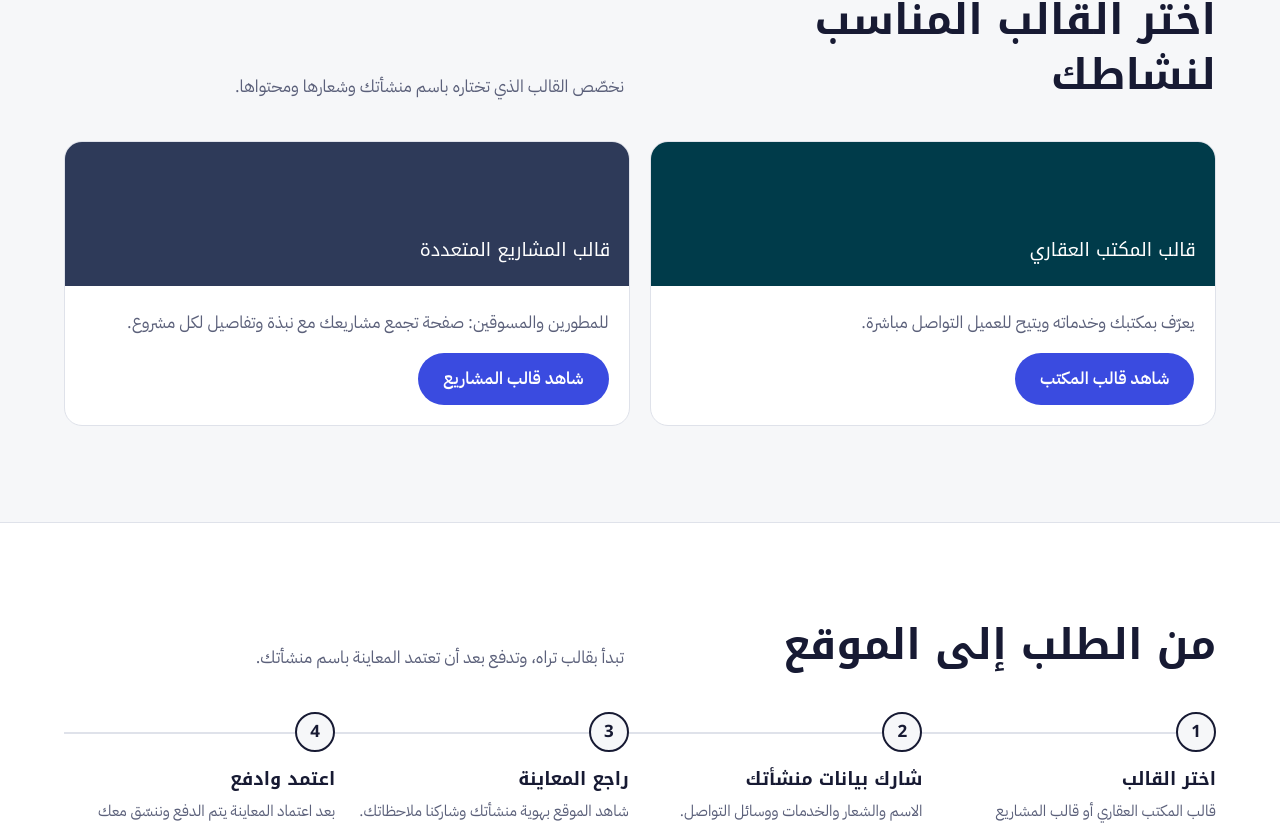
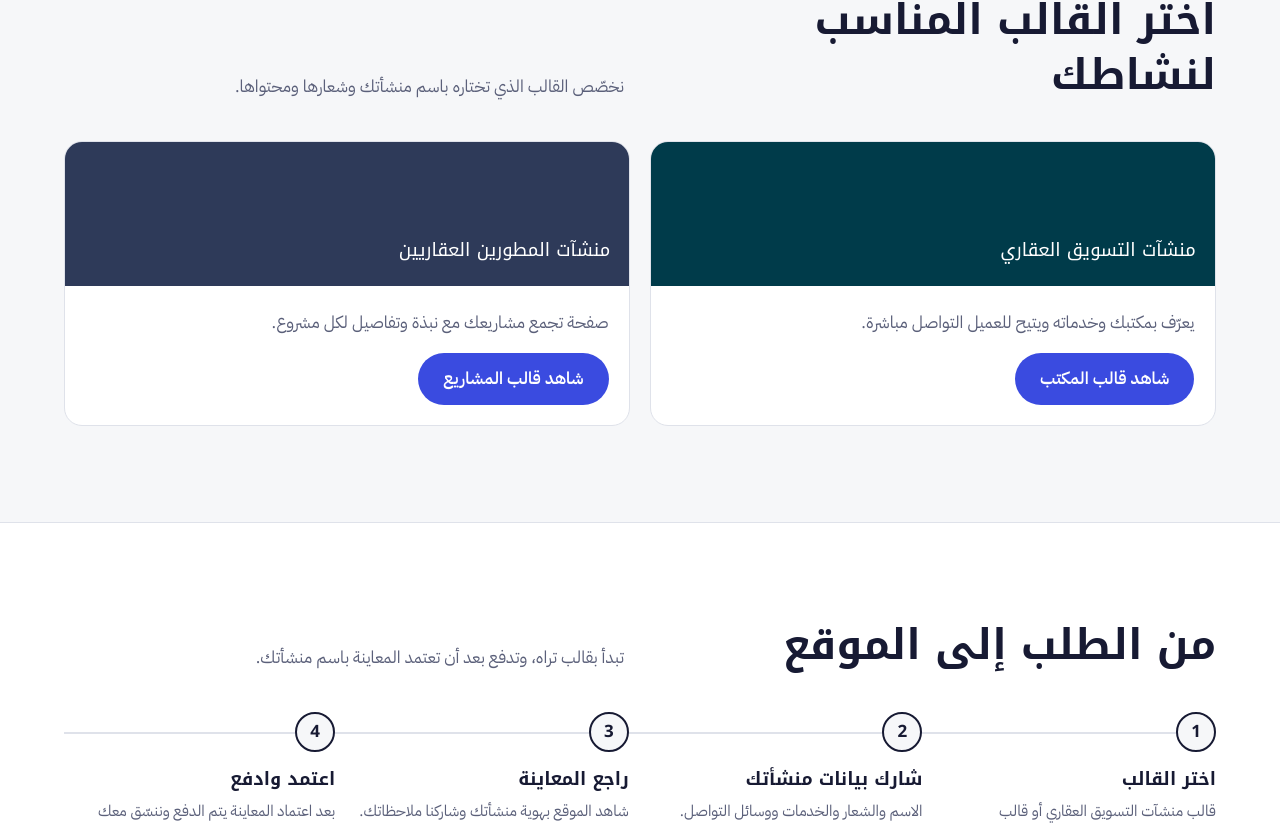
Before and after one commit to TayyarCore/ketcode-web, a Next.js app: page /offers/real-estate in a window 1280 px wide. Shown: the part 1664-2489 px from the top of the page. Built offline with nearby package versions, Linux system fonts and the light colour scheme.

Commit message:
Offer page: name templates by audience (marketing firms, developers)

```diff
--- a/app/offers/real-estate/page.tsx
+++ b/app/offers/real-estate/page.tsx
@@ -40,7 +40,7 @@ const challenges = [
 ];
 
 const steps = [
-  { title: "اختر القالب", text: "قالب المكتب العقاري أو قالب المشاريع المتعددة." },
+  { title: "اختر القالب", text: "قالب منشآت التسويق العقاري أو قالب المطورين العقاريين." },
   { title: "شارك بيانات منشأتك", text: "الاسم والشعار والخدمات ووسائل التواصل." },
   { title: "راجع المعاينة", text: "شاهد الموقع بهوية منشأتك وشاركنا ملاحظاتك." },
   { title: "اعتمد وادفع", text: "بعد اعتماد المعاينة يتم الدفع وننسّق معك النشر." },
@@ -107,13 +107,13 @@ export default function RealEstateOfferPage() {
       <div className={styles.sectionHead}><h2>اختر القالب المناسب لنشاطك</h2><p>نخصّص القالب الذي تختاره باسم منشأتك وشعارها ومحتواها.</p></div>
       <div className={styles.templateGrid}>
         <article className={styles.template}>
-          <div className={styles.templateTop + " " + styles.templateOffice}>قالب المكتب العقاري</div>
+          <div className={styles.templateTop + " " + styles.templateOffice}>منشآت التسويق العقاري</div>
           <div className={styles.templateBody}><p>يعرّف بمكتبك وخدماته ويتيح للعميل التواصل مباشرة.</p>
             <a className={styles.primary} href={offer.officeTemplate} target="_blank" rel="noopener noreferrer">شاهد قالب المكتب</a></div>
         </article>
         <article className={styles.template}>
-          <div className={styles.templateTop + " " + styles.templateProjects}>قالب المشاريع المتعددة</div>
-          <div className={styles.templateBody}><p>للمطورين والمسوقين: صفحة تجمع مشاريعك مع نبذة وتفاصيل لكل مشروع.</p>
+          <div className={styles.templateTop + " " + styles.templateProjects}>منشآت المطورين العقاريين</div>
+          <div className={styles.templateBody}><p>صفحة تجمع مشاريعك مع نبذة وتفاصيل لكل مشروع.</p>
             <Link className={styles.primary} href={offer.projectsTemplate}>شاهد قالب المشاريع</Link></div>
         </article>
       </div>
```
